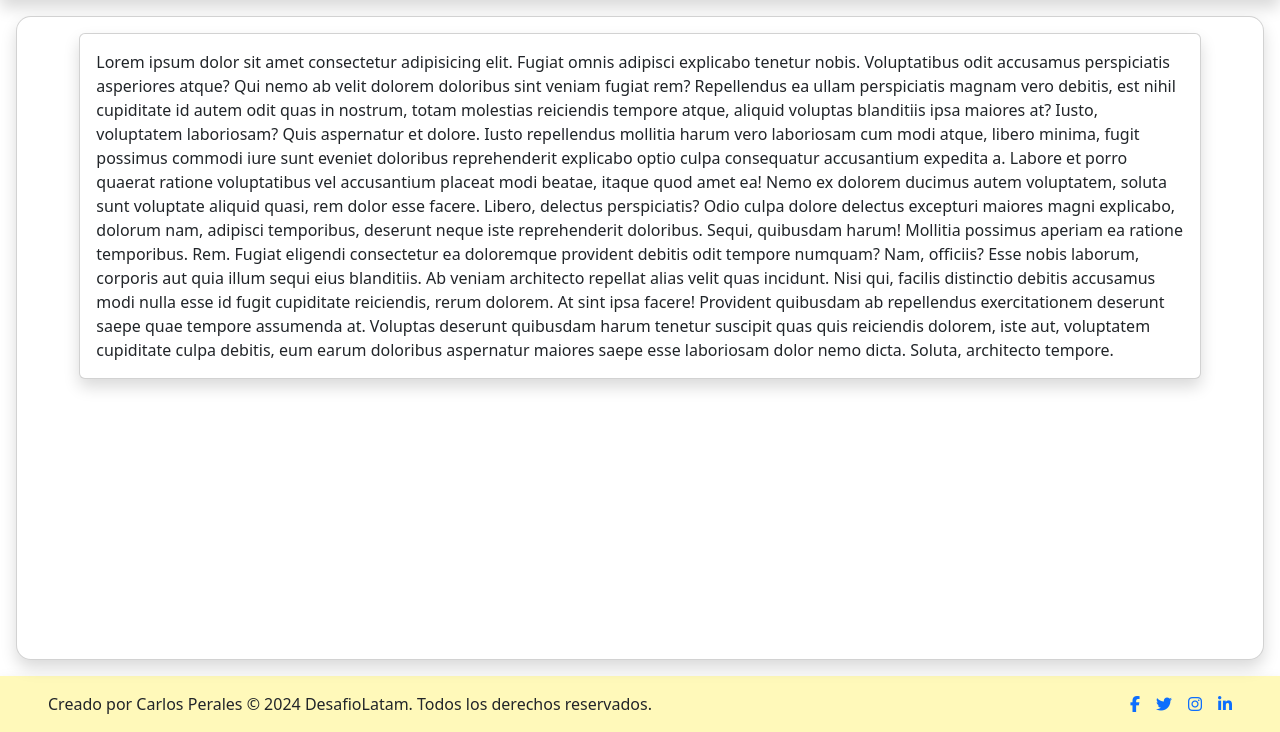
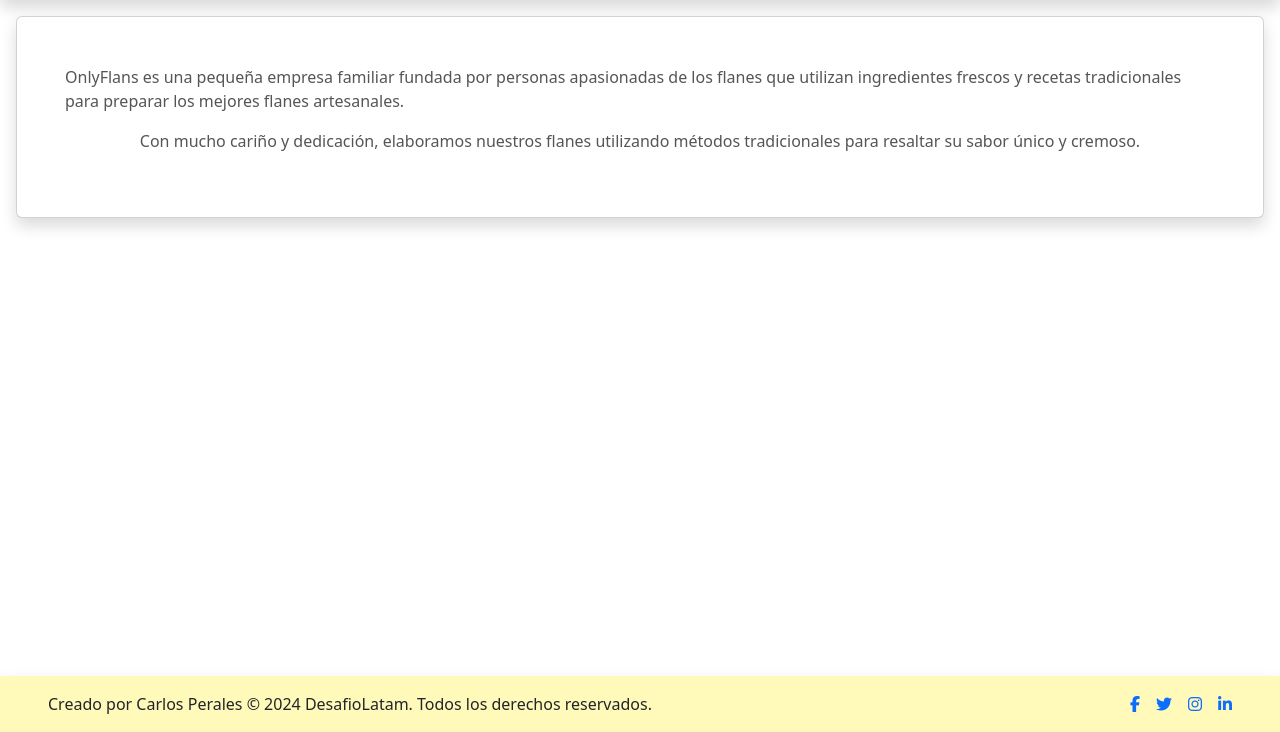
Before and after one commit to carlosperalesa/onlyflans, a Django app: page /acerca/ in a window 1280 px wide. Shown: the part 68-800 px from the top of the page. Run offline with Django 5.2, Linux system fonts and the light colour scheme; some libraries are stand-ins or nearby versions.

Commit message:
hito 5
ultima actualizacion

```diff
--- a/onlyflans_djweb/templates/acerca.html
+++ b/onlyflans_djweb/templates/acerca.html
@@ -6,26 +6,9 @@
 
 {% block content %}
 
-<div style="display: flex; flex-direction: column; justify-content: center; align-items: center">
-    <div class="card shadow mb-3 p-3 mt-3" style="width: 90%">
-    Lorem ipsum dolor sit amet consectetur adipisicing elit. Fugiat omnis adipisci explicabo tenetur nobis. Voluptatibus
-    odit accusamus perspiciatis asperiores atque? Qui nemo ab velit dolorem doloribus sint veniam fugiat rem?
-    Repellendus ea ullam perspiciatis magnam vero debitis, est nihil cupiditate id autem odit quas in nostrum, totam
-    molestias reiciendis tempore atque, aliquid voluptas blanditiis ipsa maiores at? Iusto, voluptatem laboriosam?
-    Quis aspernatur et dolore. Iusto repellendus mollitia harum vero laboriosam cum modi atque, libero minima, fugit
-    possimus commodi iure sunt eveniet doloribus reprehenderit explicabo optio culpa consequatur accusantium expedita a.
-    Labore et porro quaerat ratione voluptatibus vel accusantium placeat modi beatae, itaque quod amet ea! Nemo ex
-    dolorem ducimus autem voluptatem, soluta sunt voluptate aliquid quasi, rem dolor esse facere.
-    Libero, delectus perspiciatis? Odio culpa dolore delectus excepturi maiores magni explicabo, dolorum nam, adipisci
-    temporibus, deserunt neque iste reprehenderit doloribus. Sequi, quibusdam harum! Mollitia possimus aperiam ea
-    ratione temporibus. Rem.
-    Fugiat eligendi consectetur ea doloremque provident debitis odit tempore numquam? Nam, officiis? Esse nobis laborum,
-    corporis aut quia illum sequi eius blanditiis. Ab veniam architecto repellat alias velit quas incidunt.
-    Nisi qui, facilis distinctio debitis accusamus modi nulla esse id fugit cupiditate reiciendis, rerum dolorem. At
-    sint ipsa facere! Provident quibusdam ab repellendus exercitationem deserunt saepe quae tempore assumenda at.
-    Voluptas deserunt quibusdam harum tenetur suscipit quas quis reiciendis dolorem, iste aut, voluptatem cupiditate
-    culpa debitis, eum earum doloribus aspernatur maiores saepe esse laboriosam dolor nemo dicta. Soluta, architecto
-    tempore.
-</div></div>
+<div style="display: flex; flex-direction: column; justify-content: center; align-items: center; color: #555">
+<p>OnlyFlans es una pequeña empresa familiar fundada por personas apasionadas de los flanes que utilizan ingredientes frescos y recetas tradicionales para preparar los mejores flanes artesanales.</p>
+<p>Con mucho cariño y dedicación, elaboramos nuestros flanes utilizando métodos tradicionales para resaltar su sabor único y cremoso.</p>
+</div>
 
 {% endblock %}
--- a/onlyflans_djweb/templates/index.html
+++ b/onlyflans_djweb/templates/index.html
@@ -22,6 +22,23 @@
         .footer {
             background-color: #FFF9BA !important;
         }
+
+        .card-title {
+            color: #333;
+            font-size: 2em;
+            font-weight: bold;
+        }
+
+        .card-text {
+            color: #555;
+            font-size: 1.2em;
+        }
+        .my-card-body {
+            background-image: url('\static\img\hero.png');
+            background-repeat: no-repeat;
+            background-size: cover;
+        }
+
     </style>
 </head>
 
@@ -35,16 +52,23 @@
     </div>
 
 <!--body-->
-    <div class="body card mb-3 flex-grow-1 mx-3 shadow" style="border-radius: 15px;">
+<div class="card mb-3 mx-3 shadow rounded overflow-hidden">
+    <div class="card-body hero text-white p-5">
+
         {% block content %}
-
+        <h1 class="card-title display-4">
             {% if request.user.is_authenticated %}
             Bienvenido {{user.username | title}} ({{ user.email }})
             {% else %}
             Bienvenido al mundo de los flanes!
             {% endif %}
-
+        </h1>
+        <p class="card-text lead">
+            Somos la tienda online donde encontrarás los flanes artesanales más deliciosos y de mayor calidad. Elaboramos nuestros flanes con ingredientes frescos y totalmente naturales, ideales para los amantes de los flanes.
+            Ofrecemos una amplia variedad de flanes caseros hechos a mano con ingredientes de la más alta calidad. Desde los clásicos de vainilla y chocolate hasta sabores únicos como dulce de leche y café.
+        </p>
         {% endblock content %}
+    </div>
 </div>
 
     <!--footer-->
--- a/onlyflans_djweb/templates/static/css/style.css
+++ b/onlyflans_djweb/templates/static/css/style.css
@@ -1,16 +1,15 @@
+
+
 .table {
     text-align: left;
 }
-
-{% comment %} .text-right {
-    text-align: right;
-} {% endcomment %}
 
 .navbar  {
     background-color: #FFF9BA !important;
 }
 
-
 .footer {
     background-color: #FFF9BA !important;
+    background-size: contain;
+    color: ;
 }
```
Also changed, not shown: onlyflans/settings.py (+3 -4 lines), db.sqlite3, onlyflans_djweb/templates/static/img/hero.png (added). Lines whose indentation alone changed are shown as unchanged.
